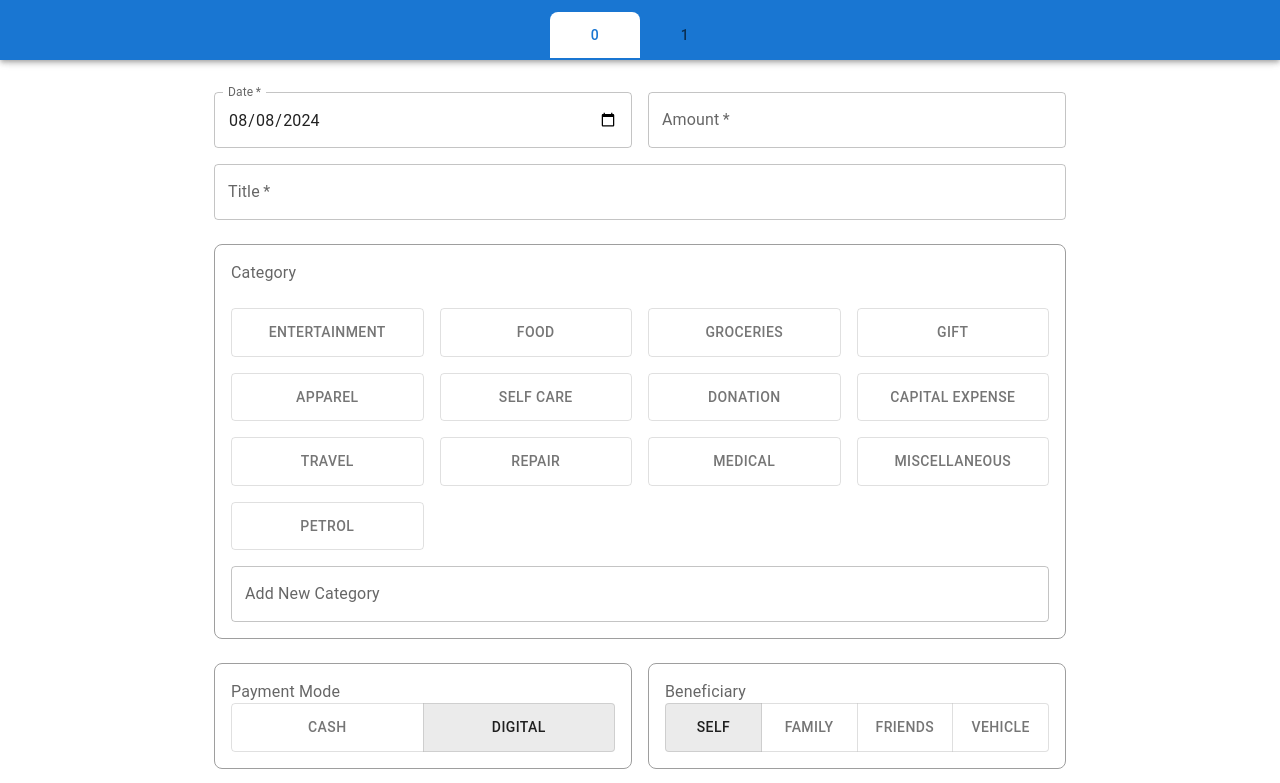
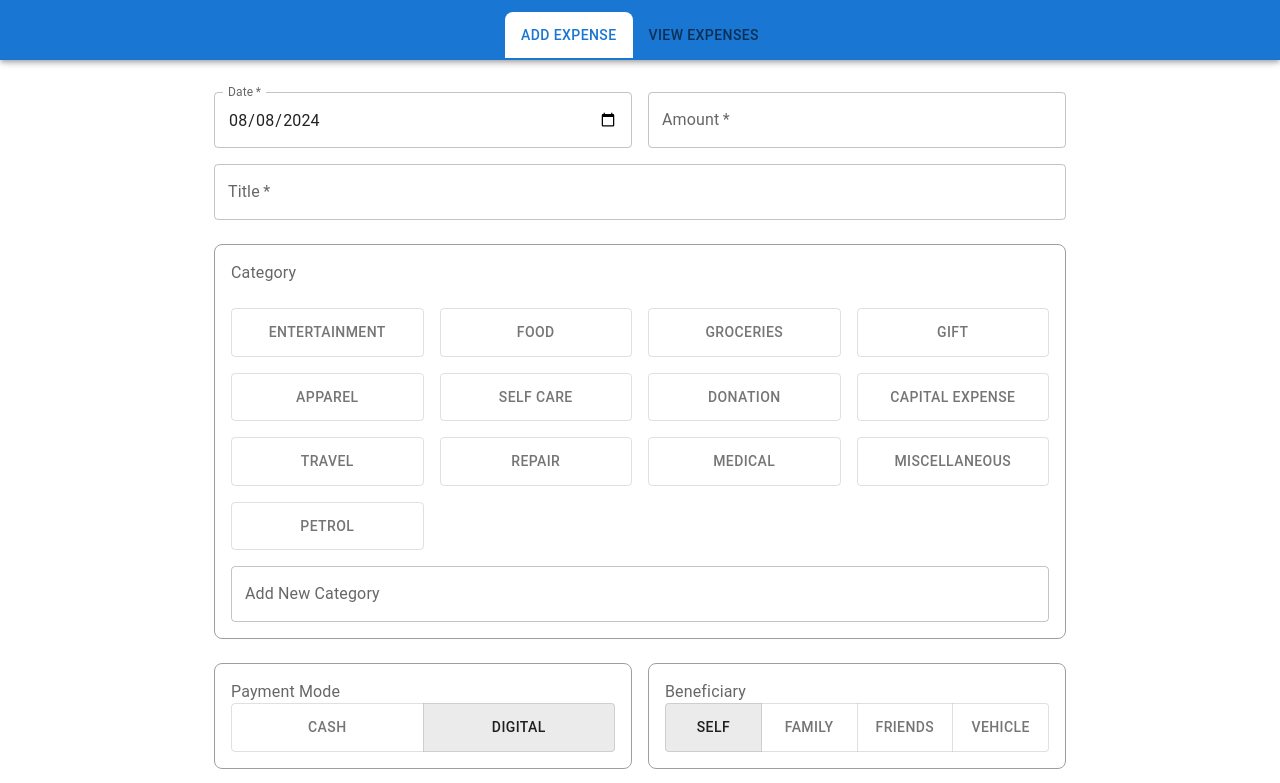
Before and after one commit to ishu9bansal/kharcha-v2, a React (Create React App) app: page / in a window 1280 px wide. Shown: the top 783 px of the page. Built offline with nearby package versions, Linux system fonts and the light colour scheme.

Commit message:
Fix translations

```diff
--- a/src/App.tsx
+++ b/src/App.tsx
@@ -6,7 +6,6 @@ import ExpenseFormPage from "./pages/ExpenseFormPage";
 import ExpenseListPage from "./pages/ExpenseListPage";
 import { contentContainerStyle, selectedTabStyle } from "./App.style";
 import { useTranslation } from "react-i18next";
-import { setUpLocales } from "./i18n";
 import { AllTabs, HeaderTab, TabLabel, TabPath } from "./constants/TabConstants";
 
 function App() {
@@ -17,11 +16,7 @@ function App() {
     return AllTabs.findIndex((tab: HeaderTab) => TabPath[tab] === location.pathname);
   }, [location]);
 
-  useEffect(() => {
-    setUpLocales();
-  }, []);
-
-  // const { t } = useTranslation();
+  const { t } = useTranslation();
 
   return (
     <>
@@ -31,7 +26,7 @@ function App() {
             {AllTabs.map((tab: HeaderTab) => (
               <Tab
                 key={tab}
-                label={tab}
+                label={t(TabLabel[tab])}
                 component={Link}
                 to={TabPath[tab]}
                 sx={selectedTabStyle}
--- a/src/i18n.js
+++ b/src/i18n.js
@@ -3,8 +3,7 @@ import { initReactI18next } from "react-i18next";
 
 import en from "./locales/en.json";
 
-export function setUpLocales() {
-    i18n
+i18n
     .use(initReactI18next)
     .init({
       resources: {
@@ -16,4 +15,4 @@ export function setUpLocales() {
         escapeValue: false, // React already escapes values
       },
     });
-}
+export default i18n;
--- a/src/index.tsx
+++ b/src/index.tsx
@@ -3,6 +3,7 @@ import React from 'react';
 import ReactDOM from 'react-dom';
 import './index.css';
 import App from './App';
+import './i18n';
 
 ReactDOM.render(
   <React.StrictMode>
```
